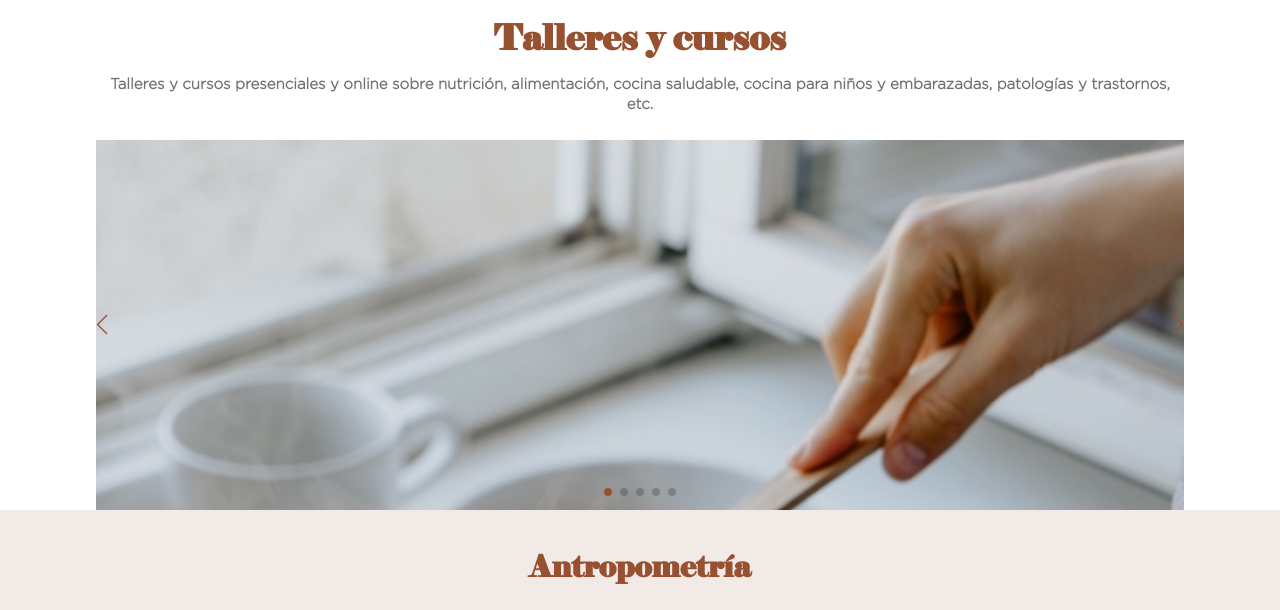
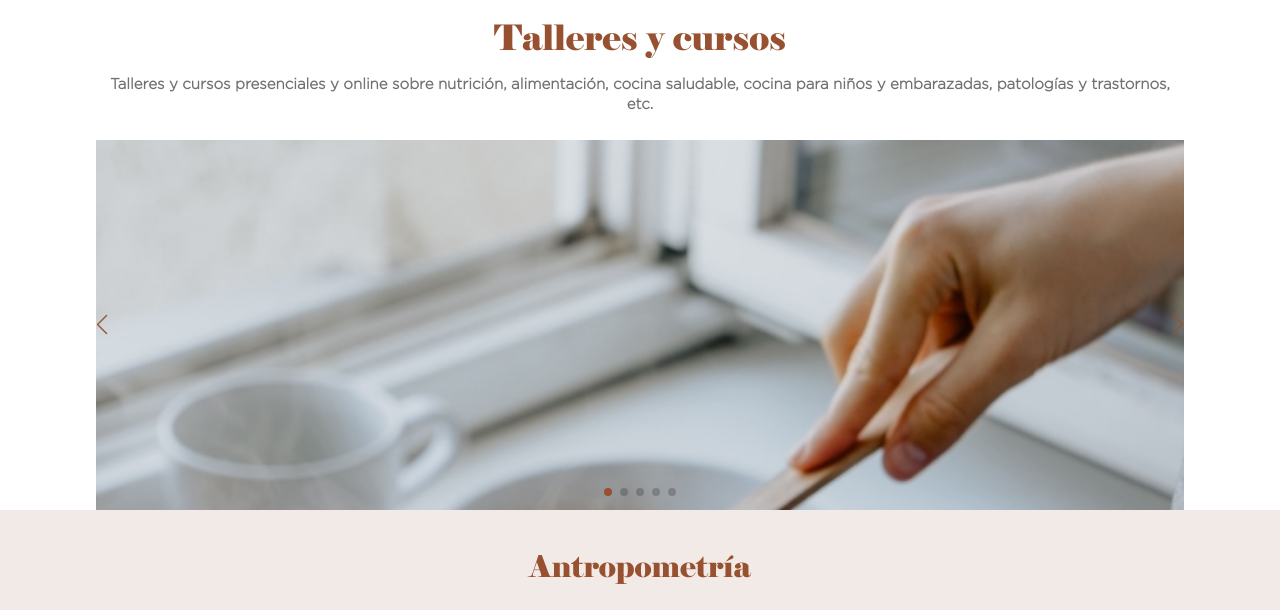
Before and after one commit to rodg22/nutricion, a plain HTML site: page talleres-y-cursos.html in a window 1280 px wide. Shown: the part 230-840 px from the top of the page. Drawn offline with Linux system fonts and the light colour scheme.

Commit message:
Le baje el font-weight a los titulos con tipografia elephant

```diff
--- a/css/320.css
+++ b/css/320.css
@@ -14,10 +14,6 @@
     --TierraBotonesHover: #d18564;
     --Clarito: #F2EAE7;
 }
-
-/*========= BODY =========*/
-
-
 
 /*========= HEADER =========*/
 
@@ -279,6 +275,7 @@ header {
 .antropometria h2{
     font-family: "elephant";
     font-size: 30px;
+    font-weight: 1;
     line-height: 33px;
     color: var(--MarronTitulosyTexto);
     margin: 0 0 30px;
@@ -407,6 +404,7 @@ header {
     font-size: 35px;
     line-height: 35px;
     color: var(--MarronTitulosyTexto);
+    font-weight: 1;
 }
 
 .talleres-y-cursos h2 span{
```
